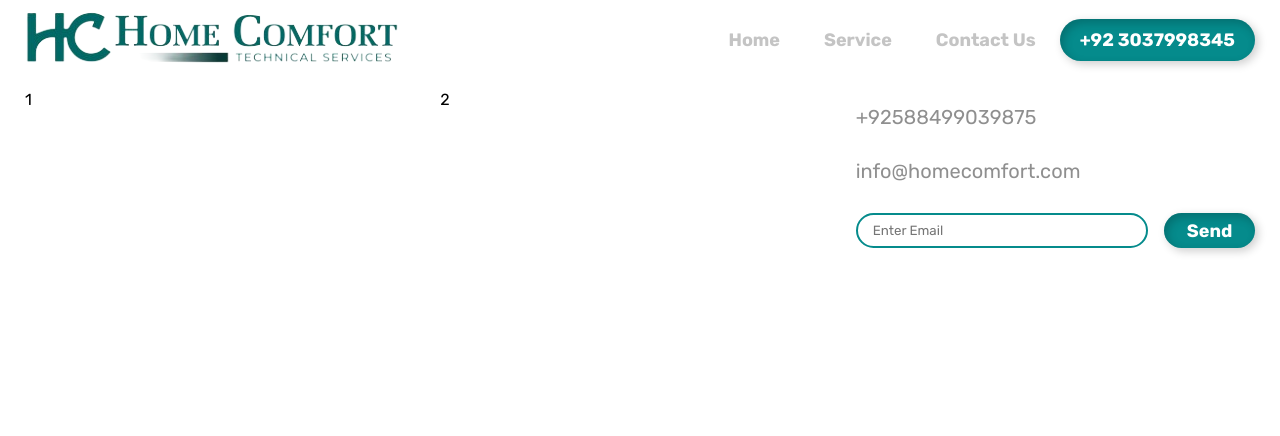
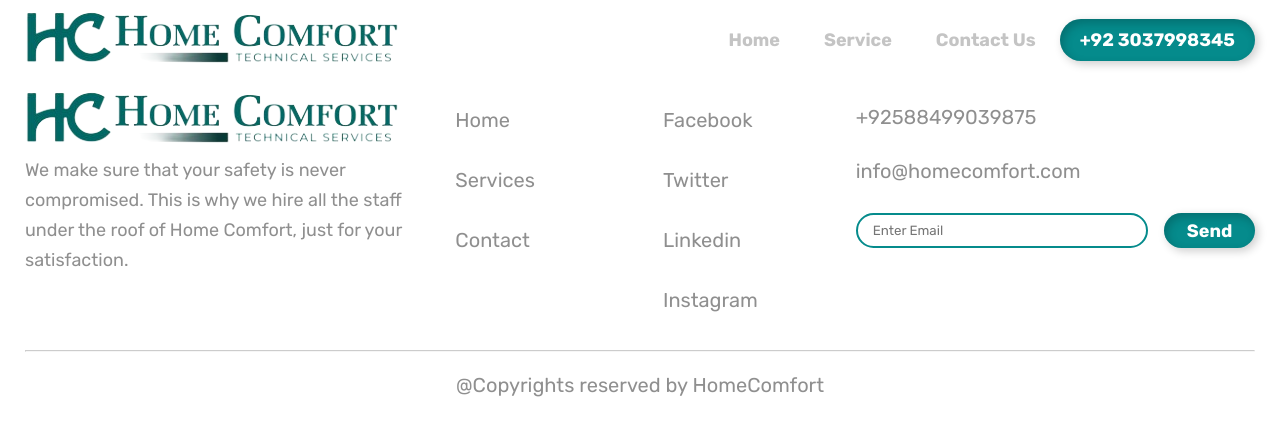
Before and after one commit to amirkamboh/react_batch_803_first_project, a plain HTML site: page index.html in a window 1280 px wide. Drawn offline with Linux system fonts and the light colour scheme.

Commit message:
Reminder Footer update

```diff
--- a/index.html
+++ b/index.html
@@ -31,14 +31,43 @@
 
     </header>
 
+    <!--Banner-->
+    <section class="baaner_secetion">
+        <div class="page_witdh">
+
+        </div>
+    </section>
+
+
     <!--Footer Start Here-->
     <footer>
         <div class="coloumn1">
-            1
+            <img src="/assets/Images/Logo.png">
+            <p>
+                We make sure that your safety is never compromised.
+                This is why we hire all the staff under the roof of Home Comfort,
+                just for your satisfaction.
+            </p>
         </div>
+
         <div class="coloumn2">
-            2
+            <div class="coloumn2-a">
+                <ul>
+                    <li>Home</li>
+                    <li>Services</li>
+                    <li>Contact</li>
+                </ul>
+            </div>
+            <div class="coloumn2-b">
+                <ul>
+                    <li>Facebook</li>
+                    <li>Twitter</li>
+                    <li>Linkedin</li>
+                    <li>Instagram</li>
+                </ul>
+            </div>
         </div>
+
         <div class="coloumn3">
             <ul>
                 <li>
@@ -55,6 +84,15 @@
                 </div>
             </div>
         </div>
+
     </footer>
+
+
+    <div class="line"><hr></div>
+    <div class="copyright">
+        <p>
+            @Copyrights reserved by HomeComfort
+        </p>
+    </div>
 </body>
 </html>
--- a/style/main.css
+++ b/style/main.css
@@ -38,6 +38,10 @@ nav ul li:hover{
 .header-btn:hover{
     color: #fff;
 }
+/* Banner */
+
+
+
 footer{
     max-width: 1250px;
     margin: auto;
@@ -80,3 +84,56 @@ footer{
     line-height: 30px; /* 166.667% */
     border: none;
 }
+.coloumn1 p {
+    font-size: 18px;
+    font-weight: 400;
+    line-height: 30px;
+    letter-spacing: 0em;
+    text-align: left;
+    color: #8F8F8F;
+    margin-top: 5px;
+}
+.coloumn2 {
+    display: grid;
+    grid-template-columns: 1fr 1fr;
+    gap: 16px;
+}
+.coloumn2-a ul li {
+    color: #8F8F8F;
+    list-style: none;
+    font-size: 20px;
+    font-style: normal;
+    font-weight: 400;
+    padding: 15px;
+    line-height: 30px; /* 150% */
+}
+.coloumn2-b ul li {
+    color: #8F8F8F;
+    list-style: none;
+    font-size: 20px;
+    font-style: normal;
+    font-weight: 400;
+    padding: 15px;
+    line-height: 30px; /* 150% */
+}
+.line {
+    max-width: 1250px;
+    margin: auto;
+    padding: 10px;
+    height: 2px;
+    opacity: 0.5;
+}
+.copyright {
+    max-width: 1250px;
+    margin: auto;
+    padding: 10px;
+}
+.copyright p {
+    color: #8F8F8F;
+    text-align: center;
+    font-family: Rubik;
+    font-size: 20px;
+    font-style: normal;
+    font-weight: 400;
+    line-height: 30px; /* 150% */
+}
```
